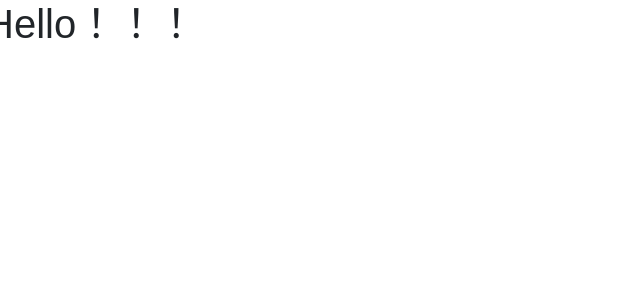
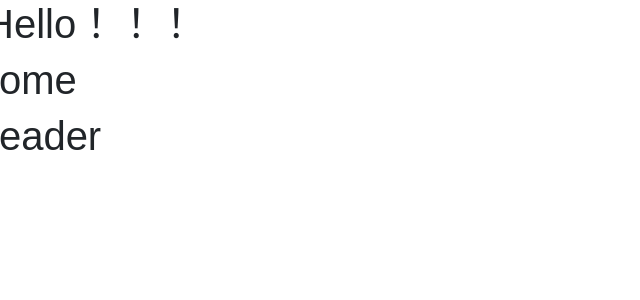
Before and after one commit to yinfan9527/hello-react, a React (Create React App) app: page / in a window 1280 px wide. Shown: the top 300 px of the page, without its empty margins (0-640 px from the left). Built offline with nearby package versions, Linux system fonts and the light colour scheme.

Commit message:
在src/components中定义多个组件，在App.js使用

```diff
--- a/src/App.js
+++ b/src/App.js
@@ -1,6 +1,7 @@
 import React, { Component } from 'react';
-import logo from './logo.svg';
-import './App.css';
+
+import Header from './components/Header';
+import Home from './components/Home';
 
 class App extends Component {
     render() {
@@ -11,6 +12,16 @@
                         <h1 > Hello！！！ </h1>
                     </div>
                 </div>
+                <div className = "row" >
+                    <div className = "col-xs-1 col-xs-offset-11" >
+                        <Home/>
+                    </div>
+                </div>
+                <div className = "row" >
+                    <div className = "col-xs-1 col-xs-offset-11" >
+                        <Header/>
+                    </div>
+                </div>
             </div>
         );
     }
--- /dev/null
+++ b/src/components/Header.js
@@ -0,0 +1,15 @@
+import React, { Component } from 'react';
+
+export default class Header extends Component {
+    render() {
+        return (
+            <div className = "contrainer" >
+                <div className = "row" >
+                    <div className = "col-xs-1 col-xs-offset-11" >
+                        <h1 > Header</h1>
+                    </div>
+                </div>
+            </div>
+        );
+    }
+}
--- /dev/null
+++ b/src/components/Home.js
@@ -0,0 +1,15 @@
+import React, { Component } from 'react';
+
+export default class Home extends Component {
+    render() {
+        return (
+            <div className = "contrainer" >
+                <div className = "row" >
+                    <div className = "col-xs-1 col-xs-offset-11" >
+                        <h1 > Home</h1>
+                    </div>
+                </div>
+            </div>
+        );
+    }
+}
```
Also changed, not shown: 1 other file (tests, documents, lock files or other folders).
